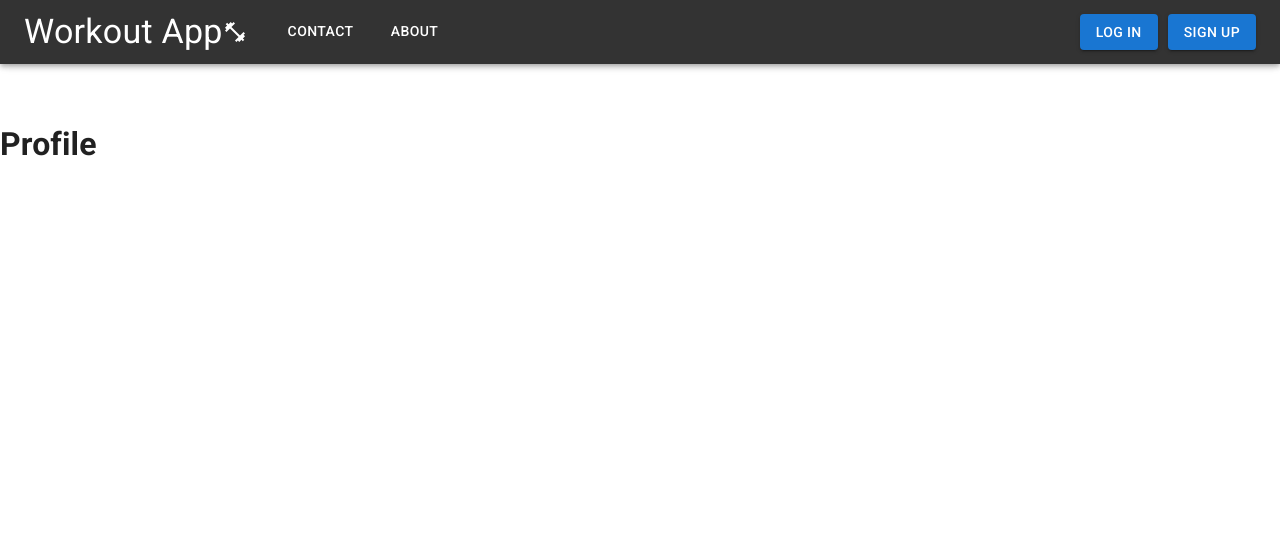
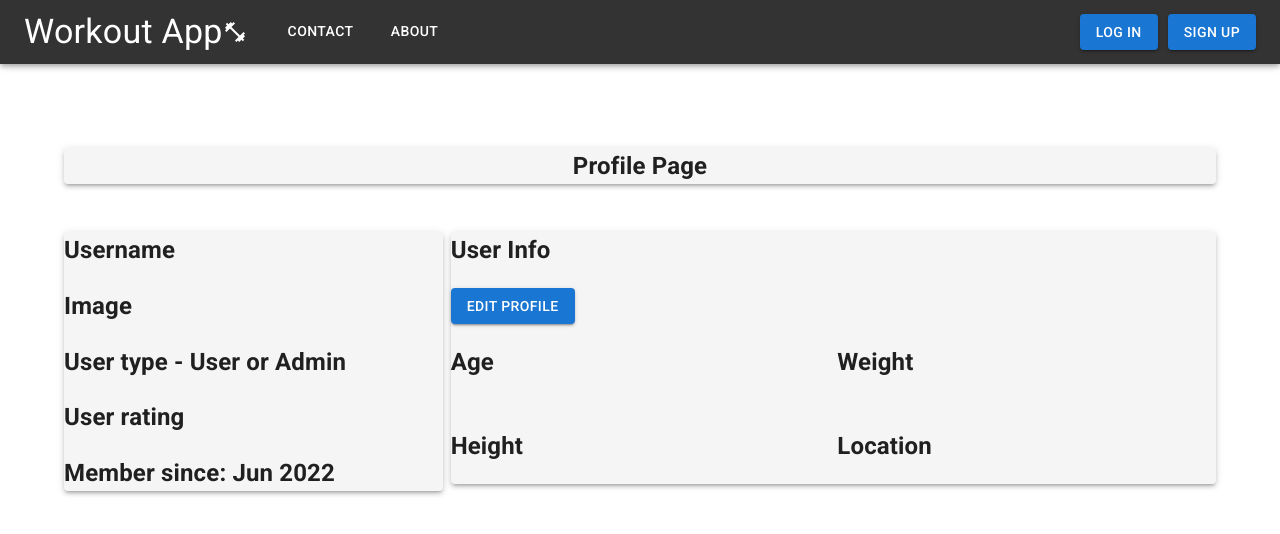
Before and after one commit to robert1021/Workout-App, a React (Create React App) app in the folder frontend/: page /profile in a window 1280 px wide. Shown: the top 534 px of the page. Built offline with nearby package versions, Linux system fonts and the light colour scheme.

Commit message:
Update Profile.js
Created basic template for profile page

```diff
--- a/frontend/src/pages/Profile.js
+++ b/frontend/src/pages/Profile.js
@@ -1,3 +1,47 @@
+import { Container, Grid, Paper, Button } from "@mui/material"
+
 export default function Page() {
-    return <h1 style={{ marginTop: "15vh" }}>Profile</h1>
+    return (
+        <Container>
+            <Grid container style={{ marginTop: "15vh" }} spacing={1}>
+                <Grid item xs={12} style={{ textAlign: "center" }}>
+                    <Paper sx={{ backgroundColor: 'whitesmoke' }} elevation={3}><h2>Profile Page</h2></Paper>
+                </Grid>
+                <Grid item xs={12} sm={4}>
+                    <Paper sx={{ backgroundColor: 'whitesmoke' }} elevation={3}>
+                        <h2>Username</h2>
+                        <h2>Image</h2>
+                        <h2>User type - User or Admin</h2>
+                        <h2>User rating</h2>
+                        <h2>Member since: Jun 2022</h2>
+                    </Paper>
+                </Grid>
+                <Grid item xs={12} sm={8}>
+                    <Paper sx={{ backgroundColor: 'whitesmoke' }} elevation={3}>
+                        <div>
+                            <h2>User Info</h2>
+                            <Button variant="contained">
+                                Edit profile
+                            </Button>
+                        </div>
+
+                        <Grid container spacing={1}>
+                            <Grid item xs={6} >
+                                <h2>Age</h2>
+                            </Grid>
+                            <Grid item xs={6} >
+                                <h2>Weight</h2>
+                            </Grid>
+                            <Grid item xs={6} >
+                                <h2>Height</h2>
+                            </Grid>
+                            <Grid item xs={6} >
+                                <h2>Location</h2>
+                            </Grid>
+                        </Grid>
+                    </Paper>
+                </Grid>
+            </Grid>
+        </Container>
+    )
 }
```
